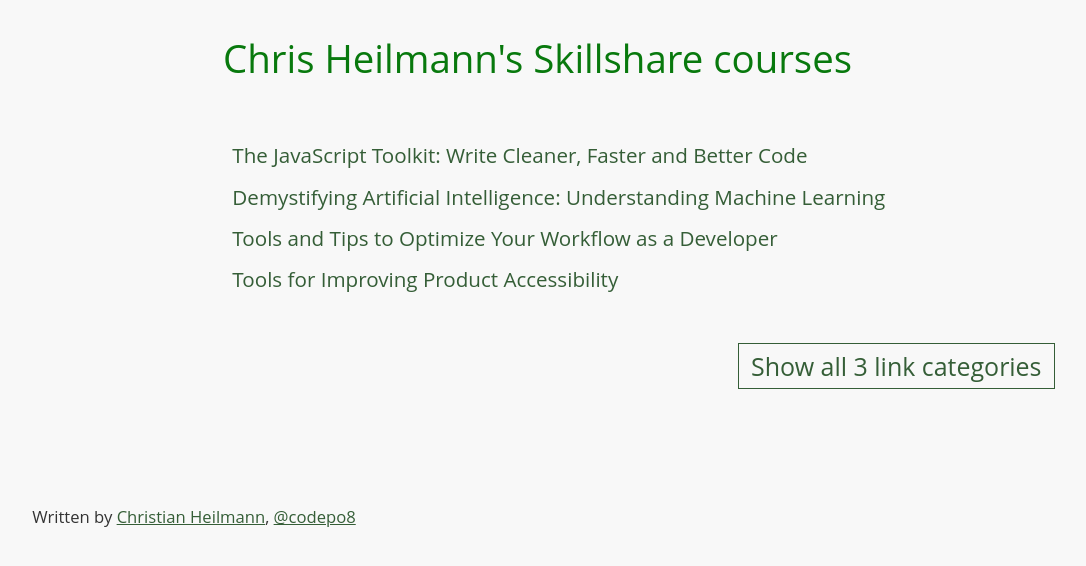
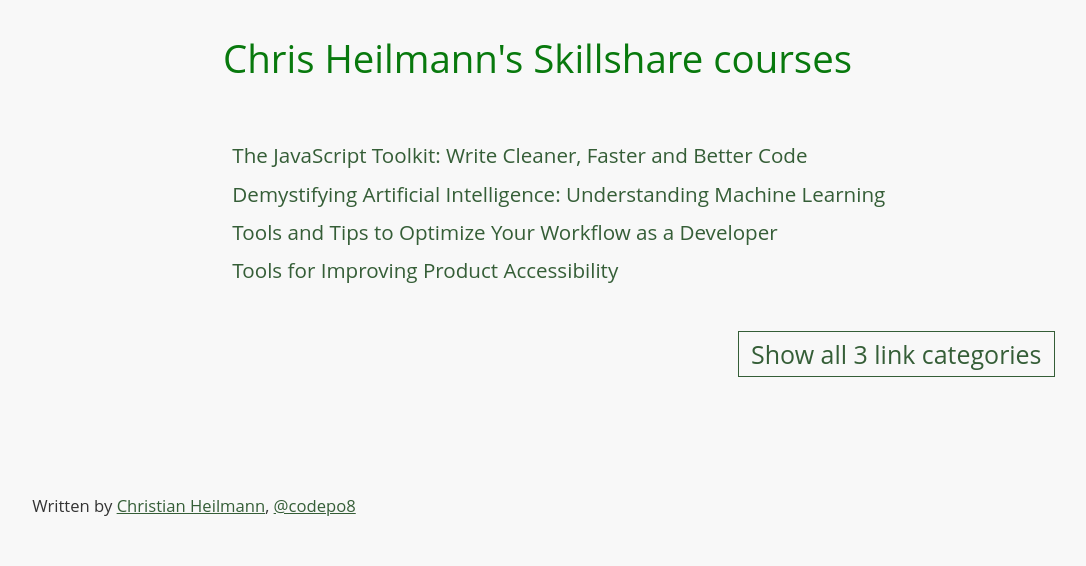
Before and after one commit to codepo8/linkshare, a Jekyll site: the page built from _links/skillshare.md, in a window 1280 px wide. Shown: the top 566 px of the page, without its empty margins (1-1087 px from the left). Built offline with Jekyll 4.4.1, drawn with Linux system fonts in a browser that asks for light colours.

Commit message:
hiding template and css fixes

```diff
--- a/assets/styles.css
+++ b/assets/styles.css
@@ -68,10 +68,10 @@ div#snippets {
 }
 #snippets li {
   padding: .2em .5em;
-  display:flex;
-  flex-direction: row;
-  flex-wrap: wrap;
   font-size: .9em;
+  padding-right: 2em;
+  list-style: none;
+  position: relative;
 }
 #snippets li.hidden {
   display: none;
@@ -88,7 +88,6 @@ ul#snippets, #snippets ul{
 #snippets li > a {
   display:block;
   padding: .2em 0;
-  flex-basis: 94%;
   line-height: 1.1;
   color: var(--link);
   text-decoration: none;
@@ -105,6 +104,9 @@ ul#snippets, #snippets ul{
   stroke: var(--background);
 }
 button.copy {
+  position: absolute;
+  right: 5px;
+  top: 5px;
   font-family: inherit;
   border: none;
   text-align: center;
```
Also changed, not shown: index.md (+1 -1 lines).
